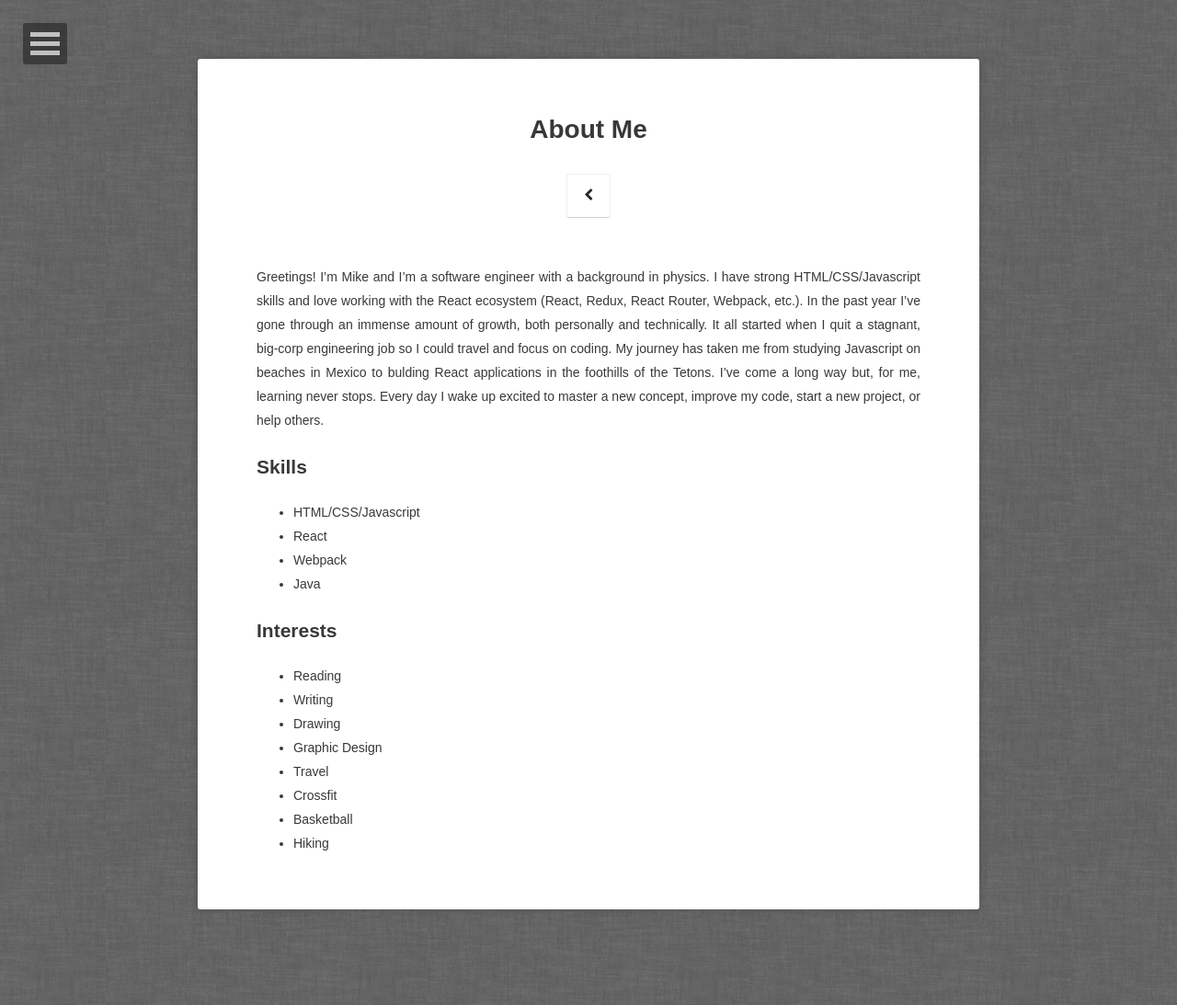
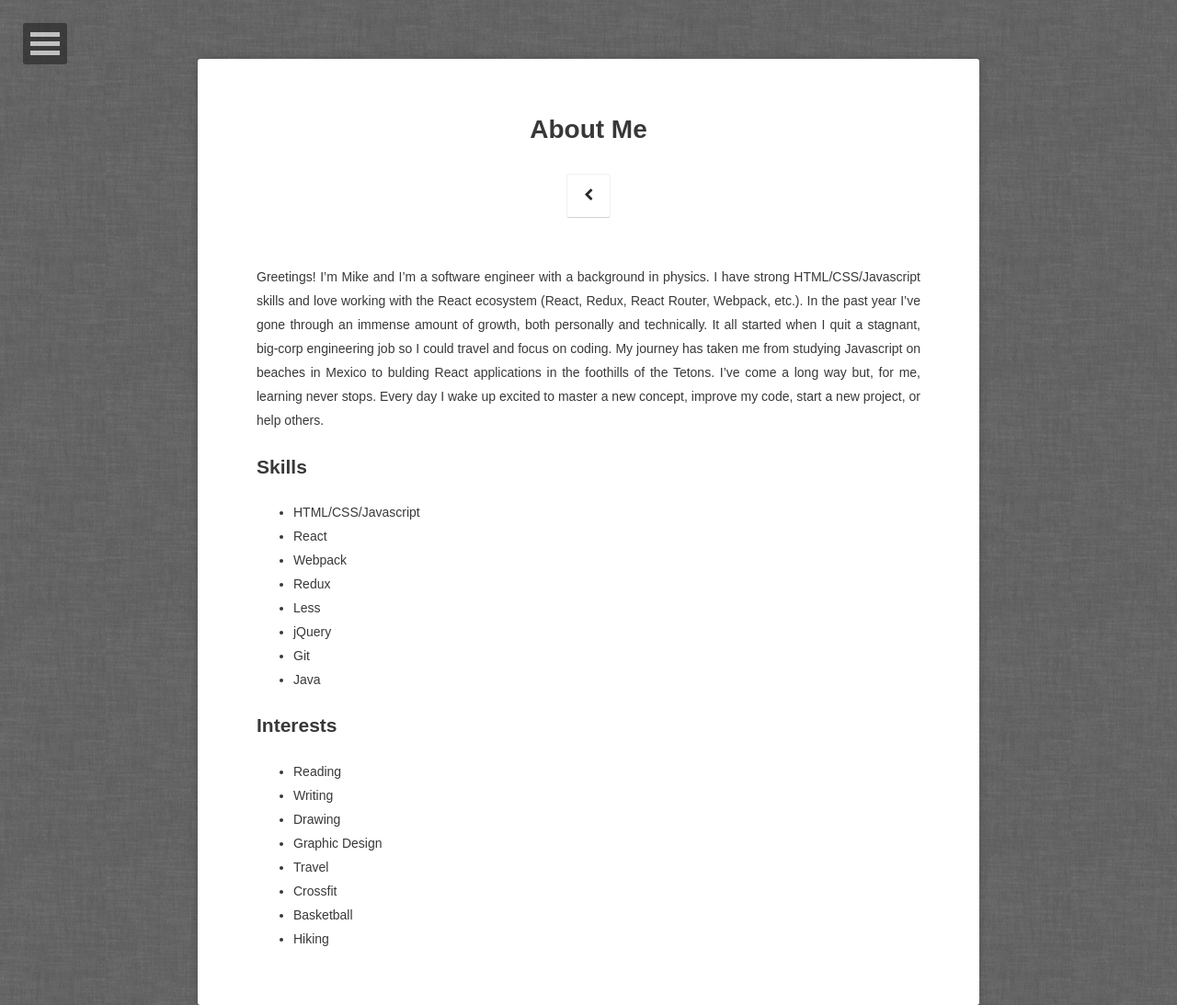
Before and after one commit to qualitydixon/qualitydixon.github.io, a Jekyll site: the page built from about/index.md, in a window 1280 px wide. Shown: the whole page at 92% size. Built offline with Jekyll 4.4.1, drawn with Linux system fonts in a browser that asks for light colours; some web fonts are replaced; before the commit the page ends 989 px from its top, so only the background shows below that.

Commit message:
Included more skills. Changed description.

```diff
--- a/_config.yml
+++ b/_config.yml
@@ -1,7 +1,7 @@
 # Site
 title:              Michael Dixon
 bio:                'Software Engineer'
-description:        "Moon is a minimal, one column jekyll theme for your blog."
+description:        "Eat. Sleep. Code."
 #reading_time:       true
 words_per_minute:   200
 logo:               'assets/img/logo.png'
--- a/about/index.md
+++ b/about/index.md
@@ -11,6 +11,10 @@ Greetings! I'm Mike and I'm a software engineer with a background in physics. I
 * HTML/CSS/Javascript
 * React
 * Webpack
+* Redux
+* Less
+* jQuery
+* Git
 * Java
 
 
```
